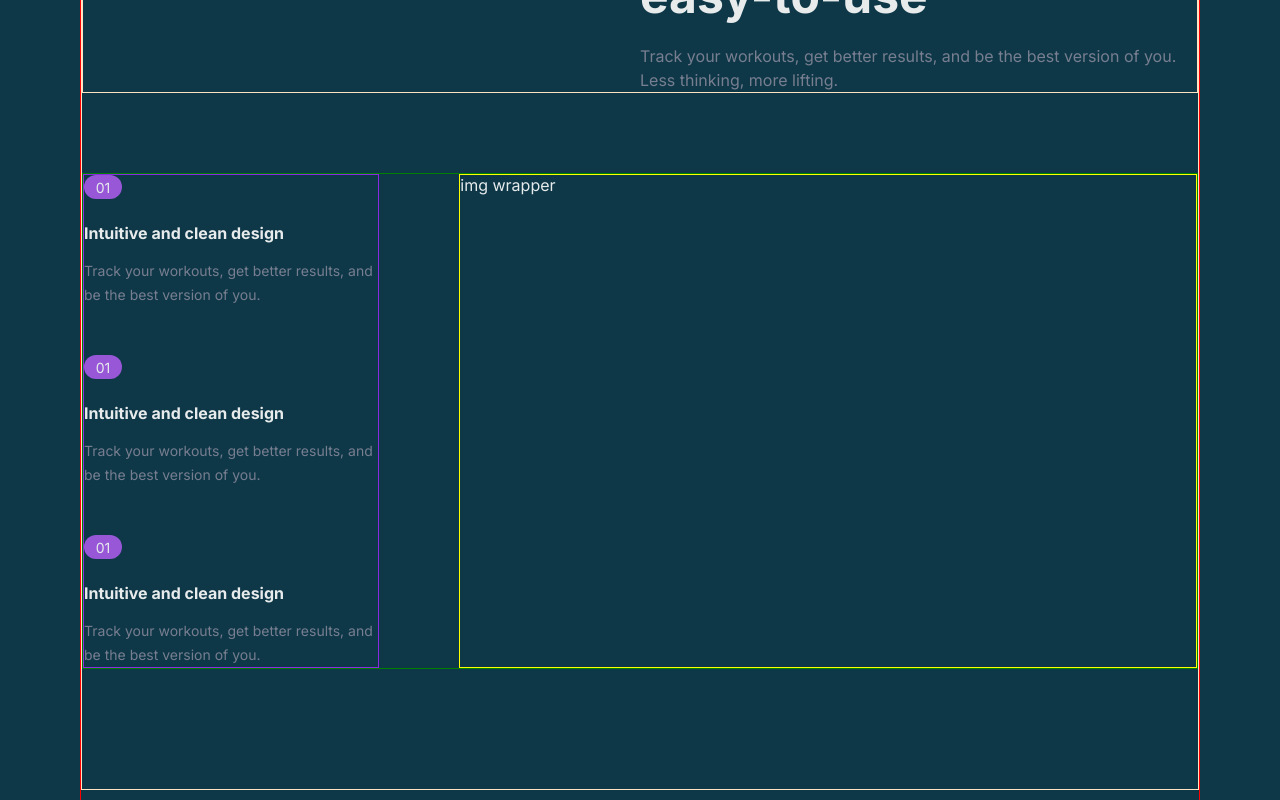
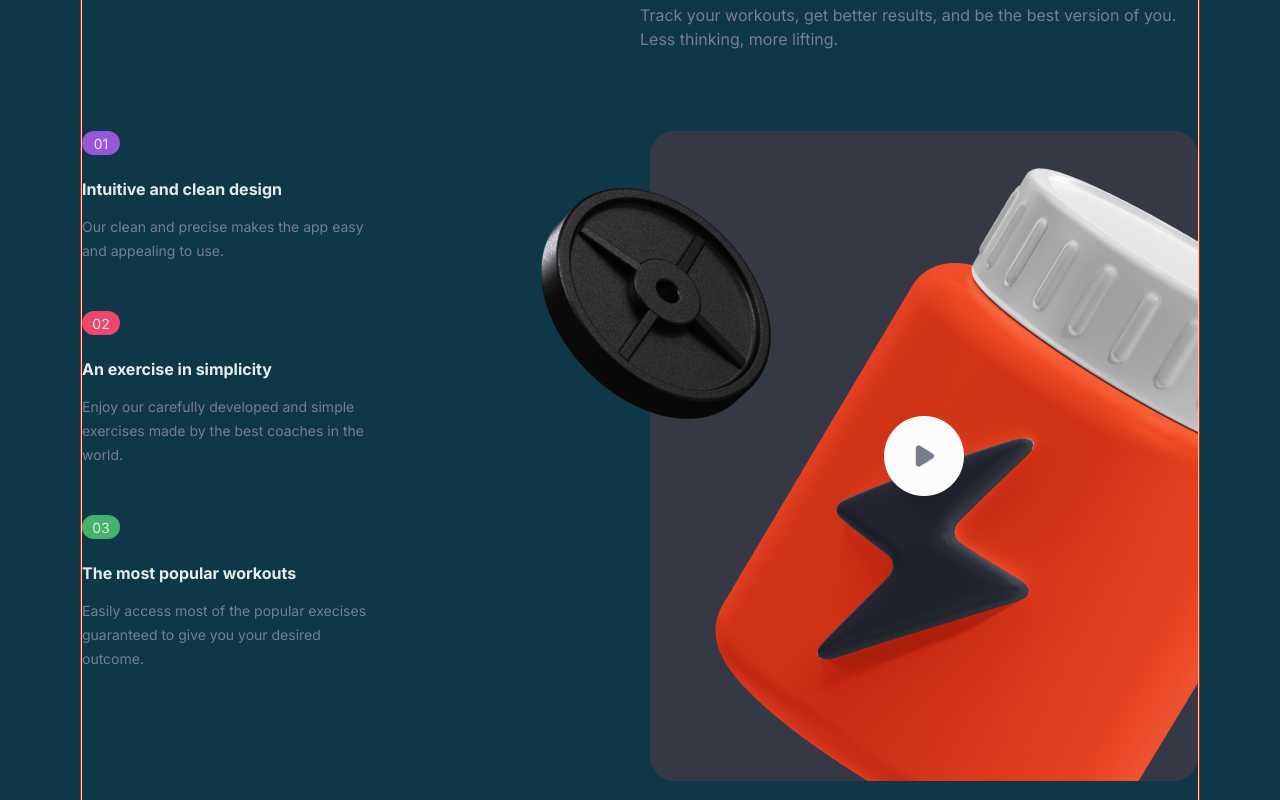
Before and after one commit to Ase020/fitTrackr-client, a React (Vite) app: page / in a window 1280 px wide. Shown: the part 880-1680 px from the top of the page. Built offline with nearby package versions, Linux system fonts and the light colour scheme; a web font is replaced by a local one.

Commit message:
design desc section build

```diff
--- a/src/assets/index.js
+++ b/src/assets/index.js
@@ -10,6 +10,8 @@ import nike from "./nike.png";
 import apple from "./apple.png";
 import nb from "./nb.png";
 import espirit from "./espirit.png";
+import waterBottle from "./water-bottle.png";
+import weightPlate from "./weight-plate-dark.png";
 
 export {
   logo,
@@ -24,4 +26,6 @@ export {
   apple,
   nb,
   espirit,
+  waterBottle,
+  weightPlate,
 };
--- a/src/components/clean-design/CleanDesign.jsx
+++ b/src/components/clean-design/CleanDesign.jsx
@@ -1,17 +1,18 @@
+/* eslint-disable react/prop-types */
+import { waterBottle, weightPlate } from "../../assets";
+import { design } from "../../constants";
 import "./clean-design.css";
 
-const Design = () => {
+const Design = ({ design }) => {
+  const { id, title, desc, bgColor } = design;
   return (
     <div className="design_component">
-      <p className="design_component-number">01</p>
+      <p className="design_component-number" style={{ background: bgColor }}>
+        {id}
+      </p>
       <div className="design_component-desc">
-        <h5 className="design_component-desc-header">
-          Intuitive and clean design
-        </h5>
-        <p className="design_component-desc-body">
-          Track your workouts, get better results, and be the best version of
-          you.
-        </p>
+        <h5 className="design_component-desc-header">{title}</h5>
+        <p className="design_component-desc-body">{desc}</p>
       </div>
     </div>
   );
@@ -37,11 +38,22 @@ const CleanDesign = () => {
       </div>
       <div className="clean_design-design">
         <div className="design_desc-wrapper">
-          <Design />
-          <Design />
-          <Design />
+          {design.map((design) => (
+            <Design key={design.id} design={design} />
+          ))}
         </div>
-        <div className="design_img-wrapper">img wrapper</div>
+        <div className="design_img-wrapper">
+          <img
+            src={waterBottle}
+            alt="water-bottle"
+            className="design_img-water_bottle"
+          />
+          <img
+            src={weightPlate}
+            alt="weight-plate"
+            className="design_img-weight"
+          />
+        </div>
       </div>
     </section>
   );
--- a/src/components/clean-design/clean-design.css
+++ b/src/components/clean-design/clean-design.css
@@ -1,5 +1,5 @@
 .clean_design-container {
-  padding: 120px 0;
+  padding: 80px 0;
   display: flex;
   flex-direction: column;
   gap: 80px;
@@ -7,7 +7,6 @@
 }
 
 .clean_design-intro {
-  border: 1px solid bisque;
   display: flex;
   justify-content: space-between;
 }
@@ -36,3 +35,68 @@
   line-height: 24px;
   color: #777e90;
 }
+
+.clean_design-design {
+  display: flex;
+  justify-content: space-between;
+  gap: 80px;
+}
+
+.design_desc-wrapper {
+  flex: 1;
+  display: flex;
+  flex-direction: column;
+  gap: 48px;
+}
+
+.design_component {
+  display: flex;
+  flex-direction: column;
+  gap: 24px;
+}
+
+.design_component-number {
+  padding: 2px 10px;
+  width: 38px;
+  height: 24px;
+  font-size: 14px;
+  border-radius: 100px;
+  display: flex;
+  justify-content: center;
+  align-items: center;
+}
+
+.design_component-desc {
+  display: flex;
+  flex-direction: column;
+  gap: 16px;
+}
+
+.design_component-desc-header {
+  font-size: 16px;
+  font-weight: 700;
+}
+
+.design_component-desc-body {
+  font-size: 14px;
+  line-height: 24px;
+  color: #777e90;
+}
+
+.design_img-wrapper {
+  flex: 2.5;
+  position: relative;
+  display: flex;
+  justify-content: end;
+}
+
+.design_img-water-bottle {
+  object-fit: cover;
+}
+
+.design_img-weight {
+  position: absolute;
+  top: 0;
+  left: 24px;
+  object-fit: cover;
+}
--- a/src/components/hero-section/hero-section.css
+++ b/src/components/hero-section/hero-section.css
@@ -6,6 +6,7 @@
   display: flex;
   flex-direction: column;
   gap: 48px;
+  margin-top: 24px;
 }
 
 .hero_section-intro {
@@ -70,58 +71,3 @@
   height: 100%;
   object-fit: cover;
 }
-
-.clean_design-design {
-  border: 1px solid green;
-  display: flex;
-  justify-content: space-between;
-  gap: 80px;
-}
-
-.design_desc-wrapper {
-  border: 1px solid blueviolet;
-  flex: 1;
-  display: flex;
-  flex-direction: column;
-  gap: 48px;
-}
-
-.design_component {
-  display: flex;
-  flex-direction: column;
-  gap: 24px;
-}
-
-.design_component-number {
-  padding: 2px 10px;
-  background: #9757d7;
-  width: 38px;
-  height: 24px;
-  font-size: 14px;
-  border-radius: 100px;
-  display: flex;
-  justify-content: center;
-  align-items: center;
-}
-
-.design_component-desc {
-  display: flex;
-  flex-direction: column;
-  gap: 16px;
-}
-
-.design_component-desc-header {
-  font-size: 16px;
-  font-weight: 700;
-}
-
-.design_component-desc-body {
-  font-size: 14px;
-  line-height: 24px;
-  color: #777e90;
-}
-
-.design_img-wrapper {
-  border: 1px solid yellow;
-  flex: 2.5;
-}
--- /dev/null
+++ b/src/constants/index.js
@@ -0,0 +1,20 @@
+export const design = [
+  {
+    id: "01",
+    title: "Intuitive and clean design",
+    desc: "Our clean and precise makes the app easy and appealing to use.",
+    bgColor: "#9757D7",
+  },
+  {
+    id: "02",
+    title: "An exercise in simplicity",
+    desc: "Enjoy our carefully developed and simple exercises made by the best coaches in the world.",
+    bgColor: "#EF466F",
+  },
+  {
+    id: "03",
+    title: "The most popular workouts",
+    desc: "Easily access most of the popular execises guaranteed to give you your desired outcome.",
+    bgColor: "#45B26B",
+  },
+];
--- a/src/pages/home/home.css
+++ b/src/pages/home/home.css
@@ -1,6 +1,6 @@
 .home_container {
   border: 1px solid red;
-  padding: 24px 0;
+  /* padding: 24px 0; */
   display: flex;
   flex-direction: column;
 }
```
